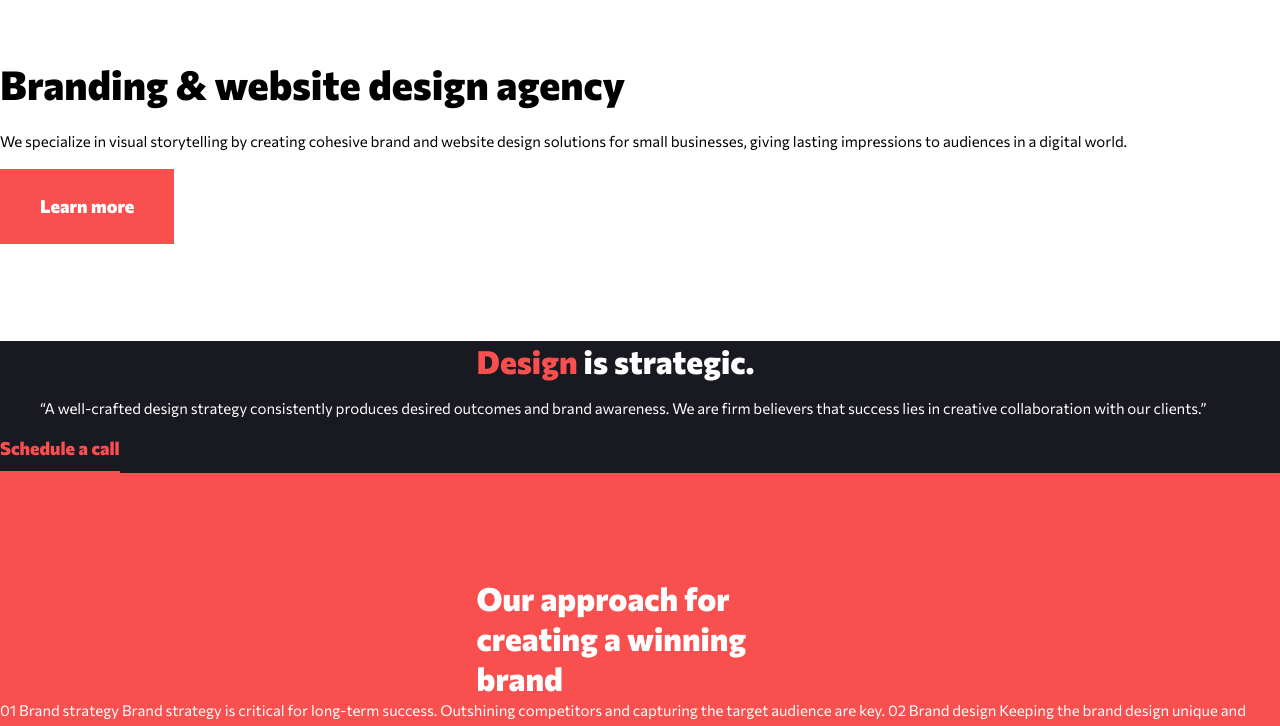
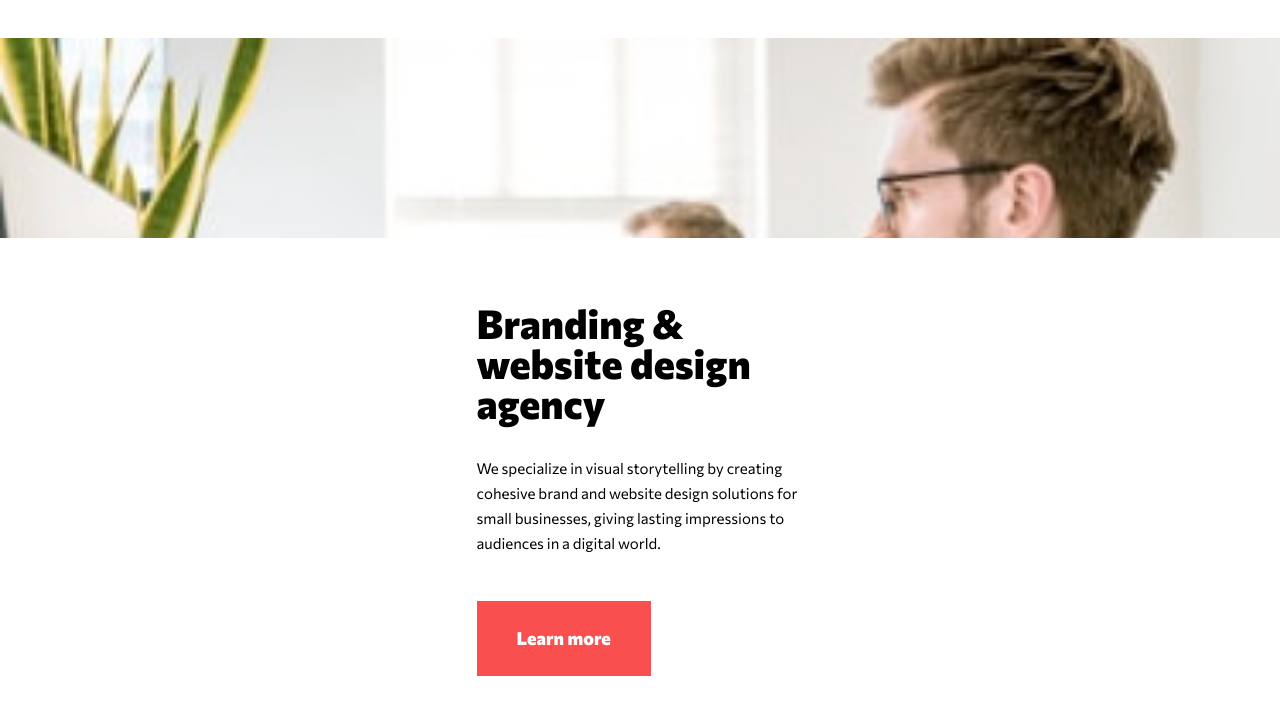
Before and after one commit to jnnrdn/creative-single-page-site, a website: page src/index.html in a window 1280 px wide. Shown: the part 74-800 px from the top of the page. Drawn offline with nearby package versions, Linux system fonts and the light colour scheme; files that its build step writes are made by us from their sources; files whose address does not match are found by name.

Commit message:
Fix hero html
doh, I've been working on the generated html file instead of the one in src...

```diff
--- a/src/index.html
+++ b/src/index.html
@@ -32,11 +32,14 @@
     </header>
 
     <section class="hero">
-      <h1>Branding & website design agency</h1>
+      <div class="hero__image"></div>
+      <div class="content hero__content">
+        <h1 class="hero__header">Branding & website design agency</h1>
 
-      <p>We specialize in visual storytelling by creating cohesive brand and website design solutions for small businesses, giving lasting impressions to audiences in a digital world.</p>
+        <p>We specialize in visual storytelling by creating cohesive brand and website design solutions for small businesses, giving lasting impressions to audiences in a digital world.</p>
 
-      <p><a href="#" class="button button--1">Learn more</a></p>
+        <p><a href="#" class="button button--1">Learn more</a></p>
+      </div>
     </section>
 
     <section class="about light">
```
